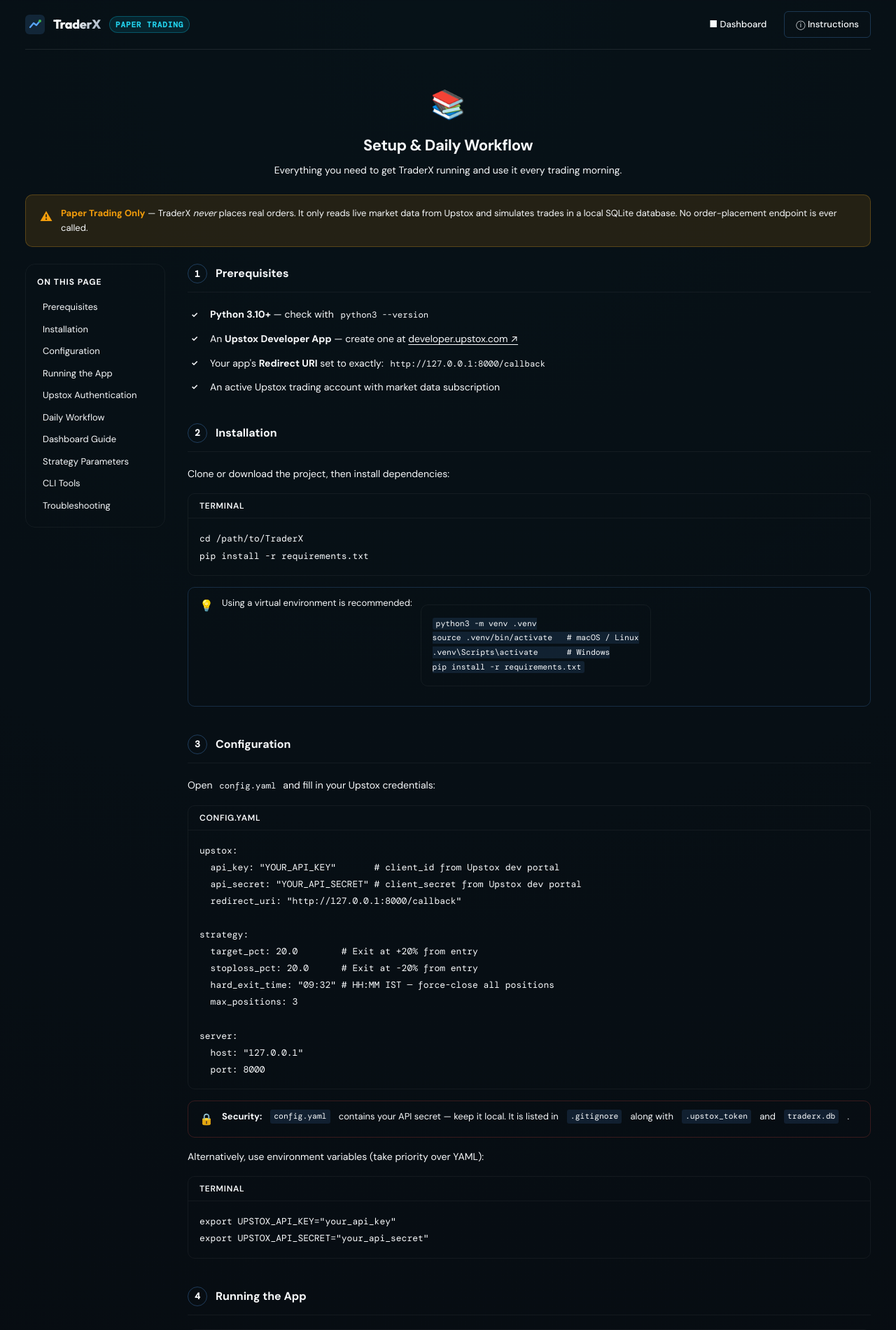
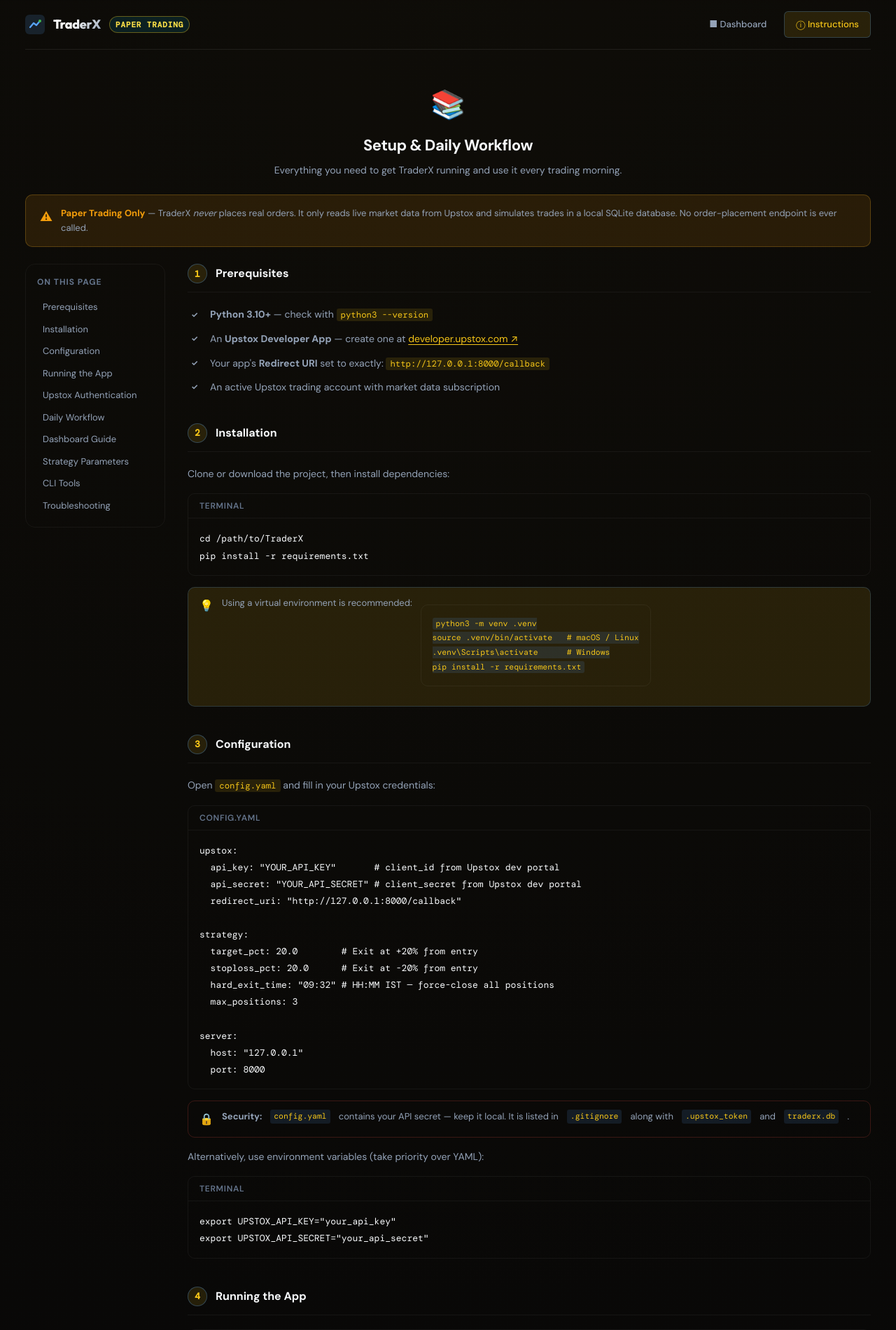
Before and after one commit to b4xim/TraderX, a FastAPI app: page /instructions in a window 1280 px wide. Shown: the top 1901 px of the page at 70% size. Run offline with FastAPI, Linux system fonts and the light colour scheme; parts of the project's set-up code (start-up, migrations or seed data) failed here and were passed over; some web fonts are replaced.

Commit message:
UI modification

```diff
--- a/static/css/dashboard.css
+++ b/static/css/dashboard.css
@@ -11,39 +11,39 @@
 
 /* ─── Design Tokens ───────────────────────────────────────── */
 :root {
-  /* ── Background & Surfaces ────────────────────────────── */
-  --bg:              #07090E;      /* deep obsidian canvas */
-  --bg-subtle:       #0B0E17;
-  --surface-1:       #0E131F;      /* cards base */
-  --surface-2:       #131A2B;      /* elevated elements */
-  --surface-3:       #192238;      /* active / hover states */
-  --surface-input:   #090D15;      /* inputs background */
+  /* ── Background & Surfaces (Stealth Black) ───────────── */
+  --bg:              #050507;      /* pure carbon black */
+  --bg-subtle:       #08080C;
+  --surface-1:       #0E0E14;      /* stealth cards base */
+  --surface-2:       #14141C;      /* elevated elements */
+  --surface-3:       #1A1A24;      /* active / hover states */
+  --surface-input:   #09090D;      /* inputs background */
 
   /* Glassmorphism */
-  --glass-bg:        rgba(14, 19, 31, 0.75);
-  --glass-border:    rgba(255, 255, 255, 0.09);
+  --glass-bg:        rgba(14, 14, 20, 0.85);
+  --glass-border:    rgba(245, 197, 24, 0.12);
   --glass-blur:      blur(16px);
 
   /* ── Borders & Highlights ─────────────────────────────── */
-  --border:          rgba(255, 255, 255, 0.09);
-  --border-hover:    rgba(255, 255, 255, 0.18);
-  --border-focus:    #06B6D4;
+  --border:          rgba(255, 255, 255, 0.08);
+  --border-hover:    rgba(245, 197, 24, 0.3);
+  --border-focus:    #F5C518;
   --border-subtle:   rgba(255, 255, 255, 0.05);
-  --inner-highlight: inset 0 1px 0 rgba(255, 255, 255, 0.06);
+  --inner-highlight: inset 0 1px 0 rgba(255, 255, 255, 0.05);
 
   /* ── Typography & Contrast (High Legibility) ──────────── */
-  --fg:              #F8FAFC;      /* primary titles & numbers (slate-50) */
-  --fg-2:            #E2E8F0;      /* secondary values (slate-200) */
-  --fg-3:            #94A3B8;      /* legible labels & descriptions (slate-400) */
-  --fg-4:            #64748B;      /* muted helpers / borders (slate-500) */
-
-  /* ── Semantic Colors (Electric & Vibrant) ─────────────── */
-  /* Cyan / Interactive */
-  --cyan:            #06B6D4;
-  --cyan-light:      #22D3EE;
-  --cyan-dim:        rgba(6, 182, 212, 0.12);
-  --cyan-glow:       rgba(6, 182, 212, 0.25);
-  --cyan-border:     rgba(6, 182, 212, 0.35);
+  --fg:              #F8FAFC;      /* primary titles & numbers */
+  --fg-2:            #E2E8F0;      /* secondary values */
+  --fg-3:            #94A3B8;      /* legible labels & descriptions */
+  --fg-4:            #64748B;      /* muted helpers / borders */
+
+  /* ── Semantic Colors ──────────────────────────────────── */
+  /* Batman Yellow / Tactical Gold Accent */
+  --cyan:            #F5C518;
+  --cyan-light:      #FDE047;
+  --cyan-dim:        rgba(245, 197, 24, 0.12);
+  --cyan-glow:       rgba(245, 197, 24, 0.28);
+  --cyan-border:     rgba(245, 197, 24, 0.38);
 
   /* Emerald / Target / Profit */
   --emerald:         #10B981;
@@ -69,6 +69,16 @@
   /* Violet / Secondary Accent */
   --violet:          #8B5CF6;
   --violet-dim:      rgba(139, 92, 246, 0.15);
+
+  /* Compatibility Aliases */
+  --blue:            var(--cyan);
+  --blue-bg:         var(--cyan-dim);
+  --blue-hover:      #FBBF24;
+  --text-primary:    var(--fg);
+  --text-secondary:  var(--fg-3);
+  --text-muted:      var(--fg-4);
+  --bg-card:         var(--surface-1);
+  --bg-input:        var(--surface-input);
 
   /* ── Typography Stacks ────────────────────────────────── */
   --font-display:    'Outfit', 'Inter', -apple-system, sans-serif;
@@ -126,8 +136,8 @@
 
 body {
   min-height: 100vh;
-  background: radial-gradient(circle at 50% 0%, rgba(6, 182, 212, 0.05) 0%, transparent 60%),
-              radial-gradient(circle at 100% 100%, rgba(139, 92, 246, 0.04) 0%, transparent 50%),
+  background: radial-gradient(circle at 50% 0%, rgba(245, 197, 24, 0.04) 0%, transparent 60%),
+              radial-gradient(circle at 100% 100%, rgba(217, 119, 6, 0.03) 0%, transparent 50%),
               var(--bg);
   color: var(--fg);
   line-height: 1.5;
--- a/templates/dashboard.html
+++ b/templates/dashboard.html
@@ -26,9 +26,9 @@
   <header class="header">
     <div class="logo">
       <svg width="28" height="28" viewBox="0 0 28 28" fill="none" xmlns="http://www.w3.org/2000/svg" aria-hidden="true">
-        <rect width="28" height="28" rx="6" fill="#3B82F6" fill-opacity="0.12"/>
-        <path d="M6 19L11 12.5L15.5 15.5L22 8" stroke="#3B82F6" stroke-width="2" stroke-linecap="round" stroke-linejoin="round"/>
-        <circle cx="22" cy="8" r="2.2" fill="#22C55E"/>
+        <rect width="28" height="28" rx="6" fill="#F5C518" fill-opacity="0.15"/>
+        <path d="M6 19L11 12.5L15.5 15.5L22 8" stroke="#F5C518" stroke-width="2.2" stroke-linecap="round" stroke-linejoin="round"/>
+        <circle cx="22" cy="8" r="2.2" fill="#F5C518"/>
       </svg>
       <h1>TraderX</h1>
       <span class="badge-paper">Paper</span>
```
Also changed, not shown: other parts of static/css/dashboard.css (+13 -13 lines), static/js/dashboard.js (+5 -5 lines).
